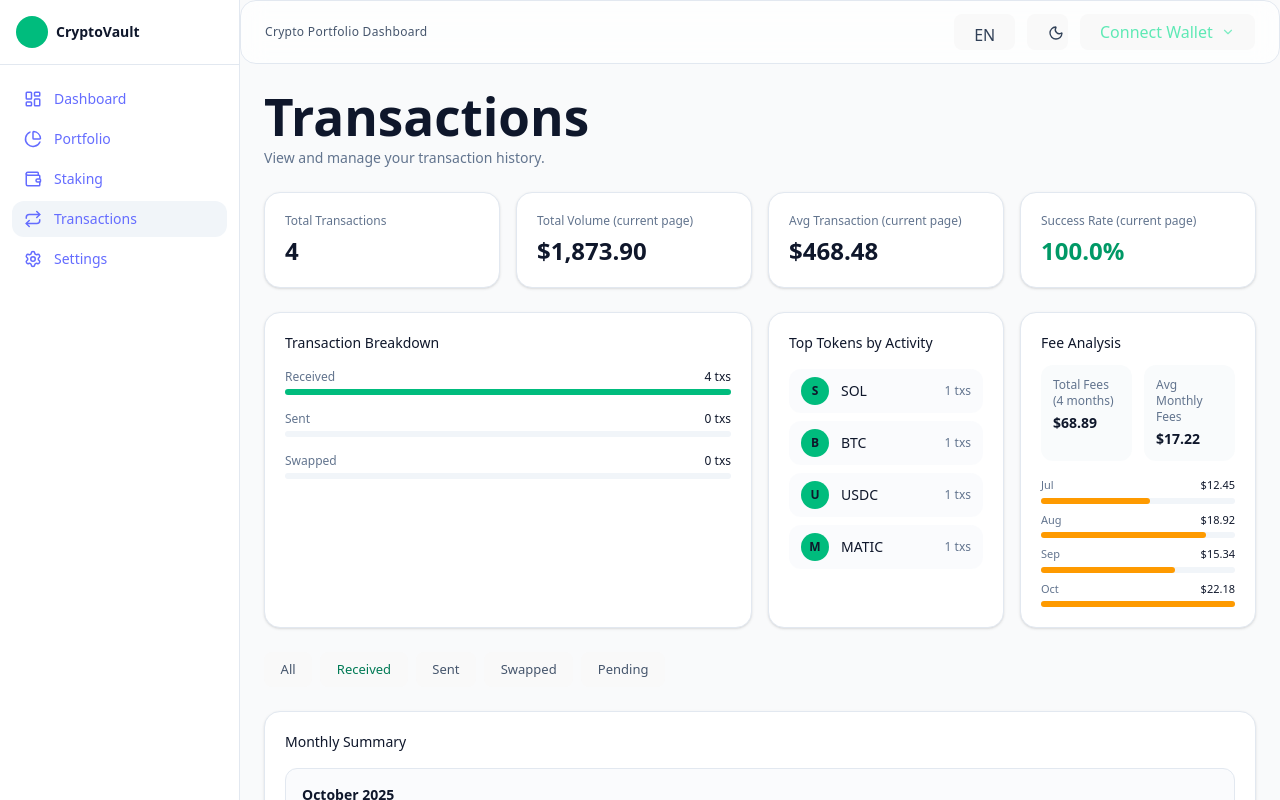
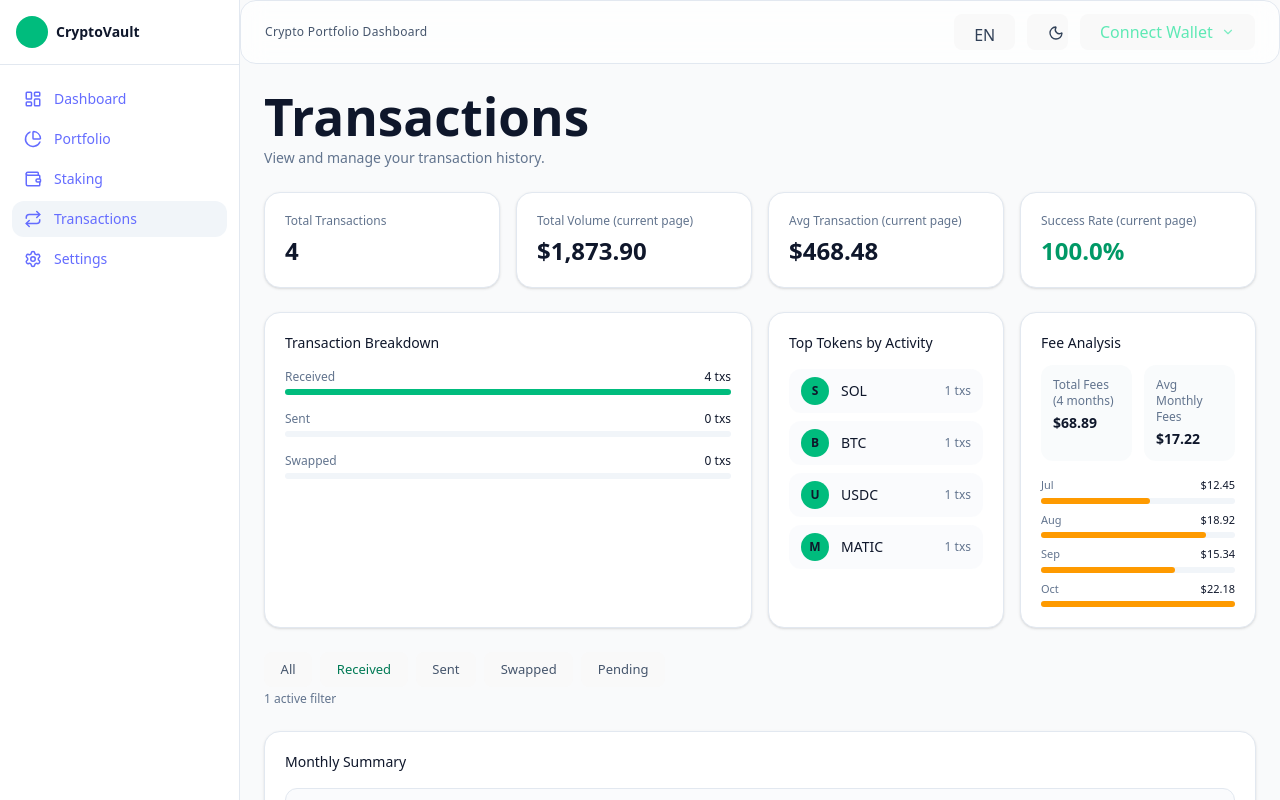
Before and after one commit to malih99/CryptoVault, a React (Vite) app: page /transactions in a window 1280 px wide. Both pictures are taken after a click on the button "Received". Shown: the top 800 px of the page. Built offline with nearby package versions, Linux system fonts and the light colour scheme; no server answers.

Commit message:
feat(transactions): add clear filters action to transactions page

```diff
--- a/src/features/transactions/TransactionsPage.tsx
+++ b/src/features/transactions/TransactionsPage.tsx
@@ -12,6 +12,7 @@ import { formatCurrency } from "../../lib/format";
 import { useTransactionsQuery } from "./api";
 import { KPICardSkeleton, TableSkeleton } from "../../components/ui/Skeleton";
 import { useLocalStorage } from "../../lib/useLocalStorage";
+import { useDebouncedValue } from "../../lib/useDebouncedValue";
 import type {
   TxRecord,
   TxTypeFilter,
@@ -110,10 +111,13 @@ export default function TransactionsPage() {
   const [pageSize, setPageSize] = useState(initial.pageSize);
   const [selectedTx, setSelectedTx] = useState<TxRecord | null>(null);
 
+  // 3.5) debounce روی سرچ برای کم‌کردن ریکوئست‌ها
+  const debouncedSearch = useDebouncedValue(search, 300);
+
   // 4) Fetch (TanStack Query) — متصل به فیلترها، سورت و پیجینیشن
   const { data, isLoading, isError, error, refetch, isFetching } =
     useTransactionsQuery({
-      search,
+      search: debouncedSearch,
       type: typeFilter,
       token: tokenFilter,
       status: statusFilter,
@@ -131,10 +135,30 @@ export default function TransactionsPage() {
     [rows]
   );
 
+  // تعداد فیلترهای فعال (برای badge و دکمه Reset)
+  const activeFiltersCount = useMemo(() => {
+    let count = 0;
+    if (search.trim()) count += 1;
+    if (typeFilter !== "all") count += 1;
+    if (tokenFilter !== "all") count += 1;
+    if (statusFilter !== "all") count += 1;
+    if (sortKey !== DEFAULTS.sort || sortDir !== DEFAULTS.dir) count += 1;
+    return count;
+  }, [search, typeFilter, tokenFilter, statusFilter, sortKey, sortDir]);
+
+  const hasActiveFilters = activeFiltersCount > 0;
+
   // 5) Reset page on filters/sort change
   useEffect(() => {
     setPage(1);
-  }, [search, typeFilter, tokenFilter, statusFilter, sortKey, sortDir]);
+  }, [
+    debouncedSearch,
+    typeFilter,
+    tokenFilter,
+    statusFilter,
+    sortKey,
+    sortDir,
+  ]);
 
   // 6) KPIs (بر اساس آیتم‌های صفحه فعلی؛ totalTx از سرور)
   const totalVolume = rows.reduce((sum, tx) => sum + tx.value, 0);
@@ -252,6 +276,17 @@ export default function TransactionsPage() {
     URL.revokeObjectURL(url);
   };
 
+  const handleResetFilters = () => {
+    setSearch(DEFAULTS.search);
+    setTypeFilter(DEFAULTS.type);
+    setTokenFilter(DEFAULTS.token);
+    setStatusFilter(DEFAULTS.status);
+    setSortKey(DEFAULTS.sort);
+    setSortDir(DEFAULTS.dir);
+    setPage(DEFAULTS.page);
+    setPageSize(DEFAULTS.pageSize);
+  };
+
   return (
     <>
       <section className="mx-auto w-full max-w-[1280px] space-y-6 px-3 sm:px-0">
@@ -334,14 +369,21 @@ export default function TransactionsPage() {
         {/* Analytics */}
         {!isLoading && !isError && (
           <>
-            {/* آنالیتیکس بر اساس آیتم‌های صفحه فعلی */}
             <TxAnalytics tx={rows} feesByMonth={mockTxFeesByMonth} />
+            <div className="space-y-1">
               <TxQuickFilters
                 typeFilter={typeFilter}
                 statusFilter={statusFilter}
                 onTypeChange={setTypeFilter}
                 onStatusChange={setStatusFilter}
               />
+              {hasActiveFilters && (
+                <p className="text-xs text-slate-500 dark:text-slate-400">
+                  {activeFiltersCount} active{" "}
+                  {activeFiltersCount === 1 ? "filter" : "filters"}
+                </p>
+              )}
+            </div>
             <TxMonthlySummary months={mockTxMonthlySummary} />
           </>
         )}
@@ -358,6 +400,8 @@ export default function TransactionsPage() {
           onStatusChange={setStatusFilter}
           onExport={handleExport}
           availableTokens={availableTokens}
+          onResetFilters={handleResetFilters}
+          hasActiveFilters={hasActiveFilters}
         />
 
         {/* Table */}
```
Lines whose indentation alone changed are shown as unchanged.
